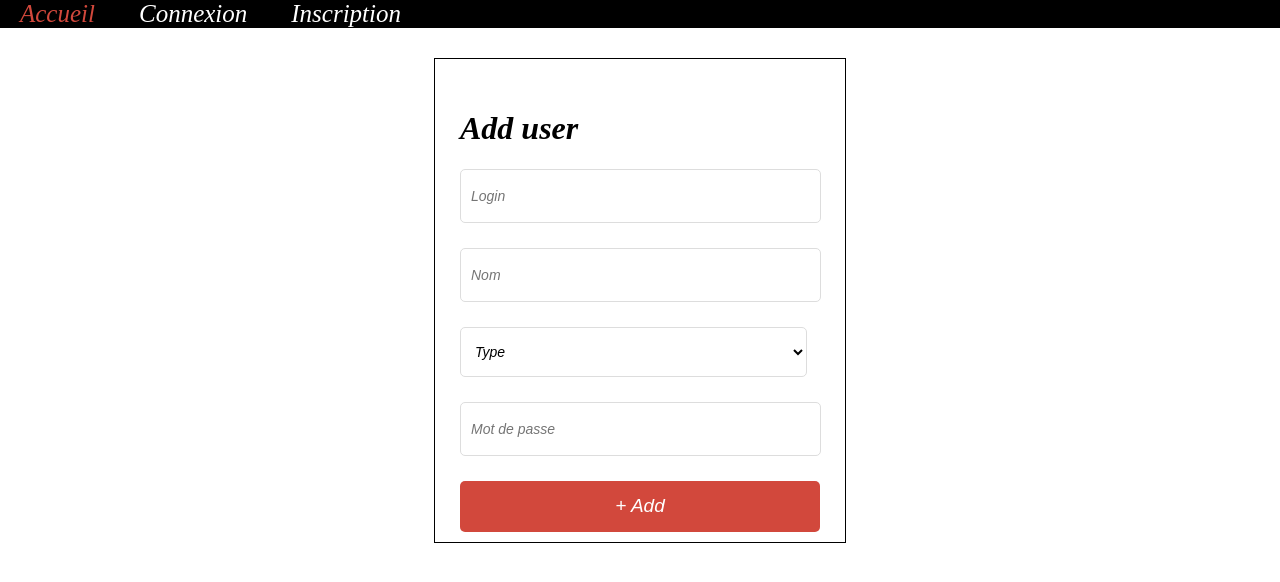
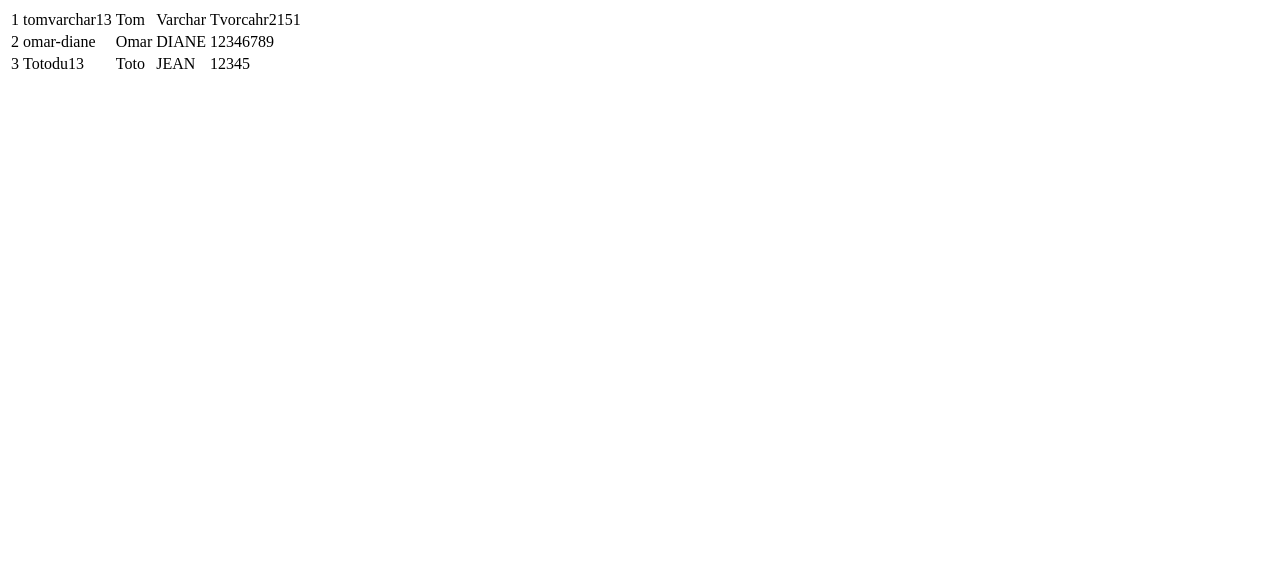
Before and after one commit to omar-diane/module-connexion, a PHP site: page /admin.php in a window 1280 px wide. Shown: the top 582 px of the page. Run offline with PHP 8.4, Linux system fonts and the light colour scheme; data comes from the database, SQL or seed files in the repository.

Commit message:
Page de connexion et inscription fonctionne Modif de la page config, admin et profil

```diff
--- a/admin.php
+++ b/admin.php
@@ -1,70 +1,31 @@
 <!DOCTYPE html>
 <html lang="en">
 <head>
-    <meta charset="UTF-8">
-    <meta http-equiv="X-UA-Compatible" content="IE=edge">
-    <meta name="viewport" content="width=device-width, initial-scale=1.0">
-    <title>Admin</title>
-    <link rel="stylesheet" href="moduleconnexion.css">
+  <meta charset="UTF-8">
+  <meta http-equiv="X-UA-Compatible" content="IE=edge">
+  <meta name="viewport" content="width=device-width, initial-scale=1.0">
+  <title>Document</title>
 </head>
 <body>
-<header>
-        <nav>
-            <a href="index.php">Accueil</a>
-            <a href="connexion.php">Connexion</a>
-            <a href="#">Inscription</a>
-        </nav>
-    </header>
+  <main>
+  <table id='usertable'>
 <?php
+
 require('config.php');
-if (isset($_REQUEST['login'], $_REQUEST['name'], $_REQUEST['prenom'], $_REQUEST['password'])){
-  // récupérer le login
-  $login = stripslashes($_REQUEST['login']);
-  $login = mysqli_real_escape_string($conn, $login);
-  // récupérer le nom
-  $name = stripslashes($_REQUEST['name']);
-  $name = mysqli_real_escape_string($conn, $name);
-  //récupérer le prénom
-  $prenom = stripslashes($_REQUEST['name']);
-  $prenom = mysqli_real_escape_string($conn, $prenom);
-  // récupérer le mot de passe
-  $password = stripslashes($_REQUEST['password']);
-  $password = mysqli_real_escape_string($conn, $password);
-  // récupérer le type (user | admin)
-  $type = stripslashes($_REQUEST['type']);
-  $type = mysqli_real_escape_string($conn, $type);
 
-  $query = "INSERT into utilisateurs (login, name, prenom, password)
-        VALUES ('$login', '$name', '$prenom', '".hash('sha256', $password)."')";
+$query="SELECT * FROM utilisateurs";
+$req=mysqli_query($conn,$query);
+$res=mysqli_fetch_all($req,MYSQLI_ASSOC);
 
-$res = mysqli_query($conn, $query);
-if($res){
-   echo "<div class='sucess'>
-         <h3>L'utilisateur a été créée avec succés.</h3>
-         <p>Cliquez <a href='index.php'>ici</a> pour retourner à la page d'accueil</p>
-   </div>";
+foreach($res as $k => $v){
+  echo '<tr>';
+  foreach($v as $k2 => $v2){
+    echo '<td>'.$v2.'</td>';
+  }
+  echo '</tr>';
 }
-}else{
 ?>
-<form class="box" action="" method="post">
-    <h1 class="box-title">Add user</h1>
-  <input type="text" class="box-input" name="Login" placeholder="Login" required />
-
-    <input type="text" class="box-input" name="name" placeholder="Nom" required />
-
-  <div>
-      <select class="box-input" name="type" id="type" >
-        <option value="" disabled selected>Type</option>
-        <option value="admin">Admin</option>
-        <option value="user">User</option>
-      </select>
-  </div>
-
-    <input type="password" class="box-input" name="password"
-  placeholder="Mot de passe" required />
-
-    <input type="submit" name="submit" value="+ Add" class="box-button" />
-</form>
-<?php } ?>
+  </table>
+  </main>
 </body>
 </html>
--- a/config.php
+++ b/config.php
@@ -7,8 +7,6 @@ define('DB_NAME', 'moduleconnexion');
 
 // Connexion à la base de données MySQL
 $conn = mysqli_connect(DB_SERVER, DB_USERNAME, DB_PASSWORD, DB_NAME);
-$sql = mysqli_query($conn, "SELECT * FROM utilisateurs");
-$res = mysqli_fetch_all($sql);
 
 
 // Vérifier la connexion
```
Also changed, not shown: connexion.php (+29 -15 lines), inscription.php (+17 -6 lines), profil.php (+8 -17 lines).
